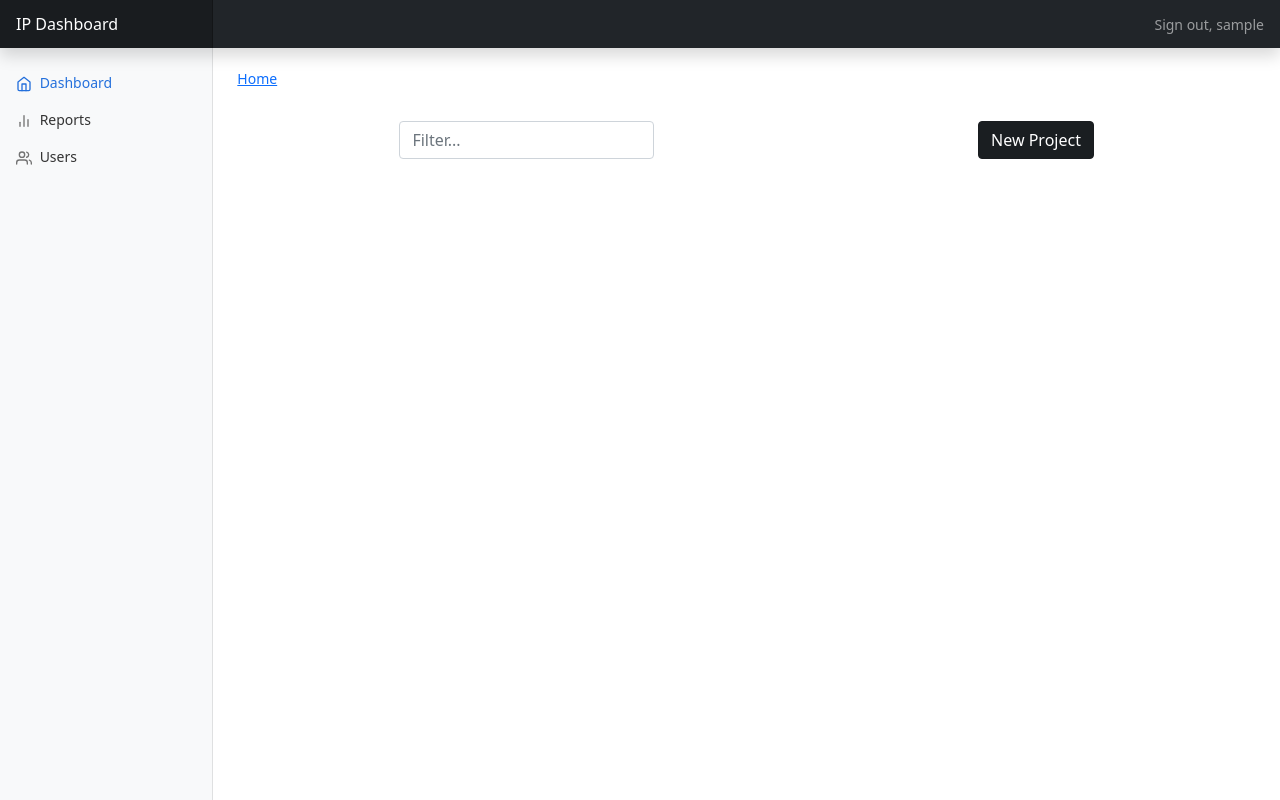
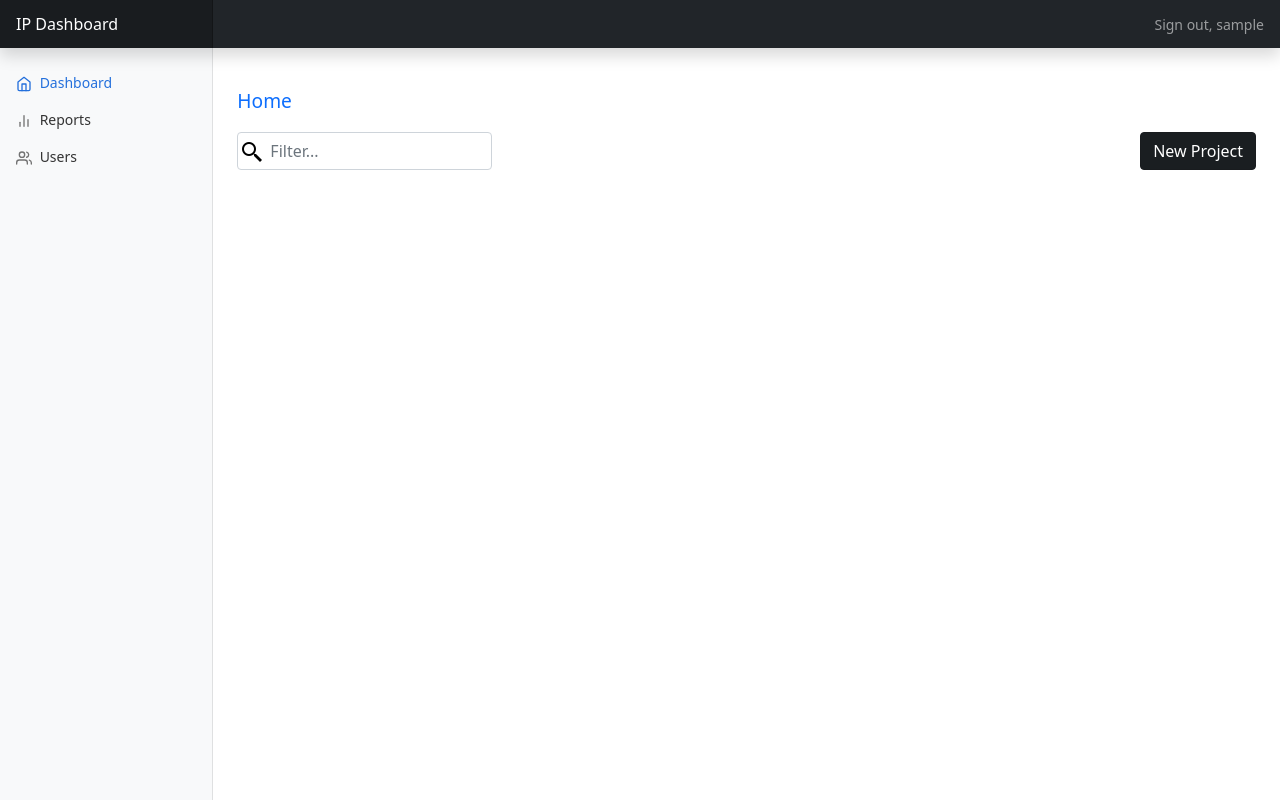
Before and after one commit to gjairath/IP_Version_2.0, a Flask app: page / in a window 1280 px wide. Run offline with Flask 2, Linux system fonts and the light colour scheme; the visitor is signed in with stand-in values (Sample User, id 1); data comes from the database, SQL or seed files in the repository; both versions use the stored data as it was after the commit; data that the repository does not hold is empty; some libraries are stand-ins or nearby versions.

Commit message:
Better UI

```diff
--- a/ip_app/static/dashboard.css
+++ b/ip_app/static/dashboard.css
@@ -7,16 +7,43 @@
 .project-nav {
       display: flex;
       justify-content: space-around;
-      align-items: center;
 
 }
 
 #project-search {
     width: 25%;
     float: left;
+
+    background-image: url('/static/searchicon.png');
+
+    background-position: 2px 7px;
+    background-repeat: no-repeat;
+    font-size: 16px;
+    padding-left: 2rem;
+
+
 }
 
 #new-project-btn {
     float: right !important;
     right: 0;
 }
+
+#i-cant-think-of-a-name {
+    width: 100%;
+    padding: 0 0;
+
+    margin-bottom: 0.5rem;
+
+}
+
+.top-breadcrumb{
+    height: 20%;
+    margin-bottom: 0;
+    margin-top: 1.2rem;
+    font-size: 1.2rem;
+}
+
+.breadcrumb-item > a {
+    text-decoration: none;
+}
--- a/ip_app/templates/dashboard.html
+++ b/ip_app/templates/dashboard.html
@@ -6,7 +6,7 @@
 {% block content %}
 
 
-<div class="breadcrumb">
+<div class="top-breadcrumb" id="dashboard-crumb">
     <nav aria-label="breadcrumb">
               <ol class="breadcrumb">
                 <li class="breadcrumb-item active"><a href="{{url_for('index')}}">Home</a></li>
@@ -14,13 +14,18 @@
     </nav>
 </div>
 
-<div class="d-flex flex-items-start project-nav">
+<div class="project-nav">
+
+    <ul id="i-cant-think-of-a-name">
 
           <input type="search" id="project-search" class="form-control width-full" placeholder="Filter..." autocomplete="off" value="">
 
     <a href="{{ url_for('new_project') }}" id="new-project-btn" class="btn btn-dark btn-primary-medium active" role="button" aria-pressed="true">
     New Project
     </a>
+
+    </ul>
+
 </div>
 
 <section id="projects-list">
@@ -30,7 +35,7 @@
     </div>
 
     {% for project in project_list %}
-    <div class="card project-cards">
+    <div class="card project-cards" data-content="{{ project.project_name }}">
       <div class="card-body">
 
 <div class="row">
@@ -79,4 +84,25 @@
 <link rel="stylesheet" href="{{ url_for('static', filename='dashboard.css') }}">
 
 
+<script src="http://ajax.googleapis.com/ajax/libs/jquery/1.7.1/jquery.min.js" type="text/javascript"></script>
+
+<script>
+$("#project-search").on("keyup", function() {
+  var input = $(this).val().toUpperCase();
+
+
+  $(".project-cards").each(function() {
+  // OKAY this works i'm unsure if its bad but it work
+      console.log($(this).data("content").toUpperCase().indexOf(input));
+    if ($(this).data("content").toUpperCase().indexOf(input) < 0) {
+      $(this).hide();
+    } else {
+      $(this).show();
+    }
+  })
+});
+</script>
+
+
+
 {% endblock %}
--- a/ip_app/templates/test69.html
+++ b/ip_app/templates/test69.html
@@ -3,13 +3,7 @@
   <head>
     <meta charset="utf-8">
     <meta name="viewport" content="width=device-width, initial-scale=1">
-    <meta name="description" content="">
-    <meta name="author" content="Mark Otto, Jacob Thornton, and Bootstrap contributors">
-    <meta name="generator" content="Hugo 0.84.0">
-    <title>Dashboard Template · Bootstrap v5.0</title>
 
-
-    <!-- Bootstrap core CSS -->
 <link href="https://cdn.jsdelivr.net/npm/bootstrap@5.0.2/dist/css/bootstrap.min.css" rel="stylesheet" integrity="sha384-EVSTQN3/azprG1Anm3QDgpJLIm9Nao0Yz1ztcQTwFspd3yD65VohhpuuCOmLASjC" crossorigin="anonymous">
 
     <style>
@@ -51,7 +45,7 @@
 
   <div class="navbar-nav">
     <div class="nav-item text-nowrap">
-      <a class="nav-link px-3" href="#">Sign out, {{user.username}}</a>
+      <a class="nav-link px-3" href="{{url_for('logout')}}">Sign out, {{user.username}}</a>
     </div>
   </div>
 </header>
```
Also changed, not shown: ip_app/static/dashboard_project_in.css (added, +38 -0 lines), ip_app/templates/Statistics.html (+10 -9 lines), ip_app/templates/dashboard_project_in.html (+6 -32 lines), ip_app/app.db, ip_app/static/searchicon.png (added).
